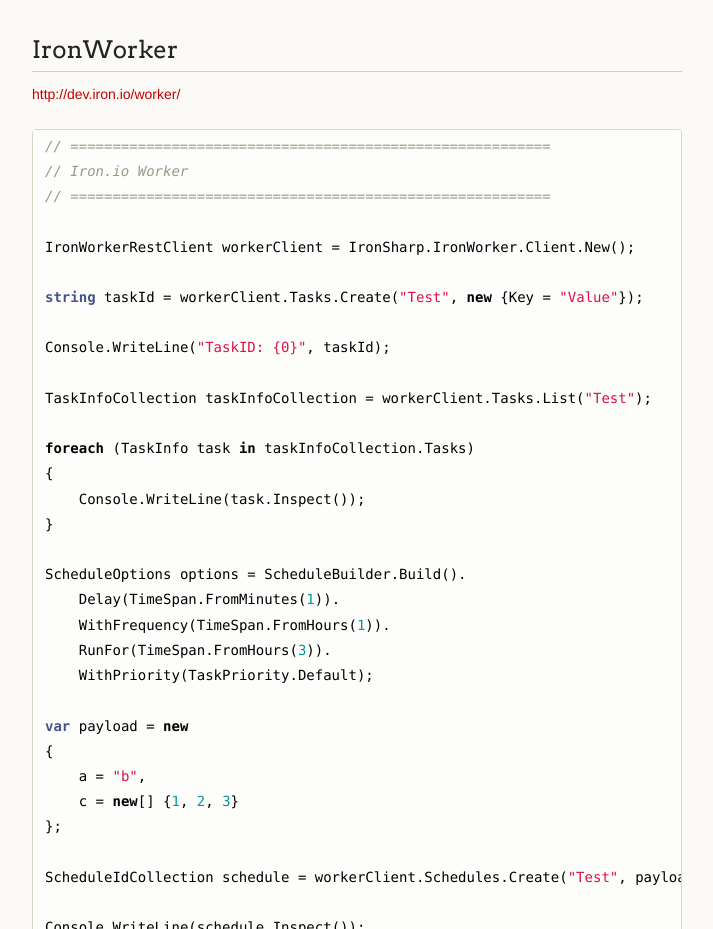
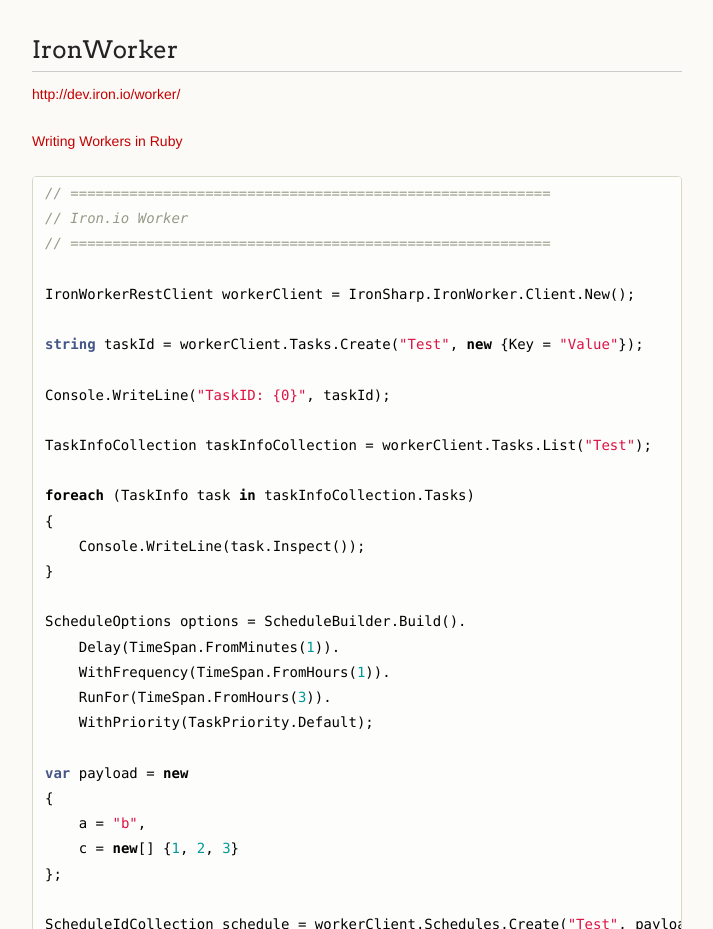
Before and after one commit to grcodemonkey/iron_sharp, a plain HTML site: page index.html in a window 1280 px wide. Shown: the part 3027-3956 px from the top of the page, without its empty margins (278-991 px from the left). Drawn offline with Linux system fonts and the light colour scheme.

Commit message:
Update index.html

```diff
--- a/index.html
+++ b/index.html
@@ -148,7 +148,7 @@
 <a name="ironworker" class="anchor" href="#ironworker"><span class="octicon octicon-link"></span></a>IronWorker</h2>
 
 <p><a href="http://dev.iron.io/worker/">http://dev.iron.io/worker/</a></p>
-
+<p><a href="http://dev.iron.io/worker/languages/ruby/">Writing Workers in Ruby</a></p>
 <div class="highlight highlight-C#"><pre><span class="c1">// =========================================================</span>
 <span class="c1">// Iron.io Worker</span>
 <span class="c1">// =========================================================</span>
```
